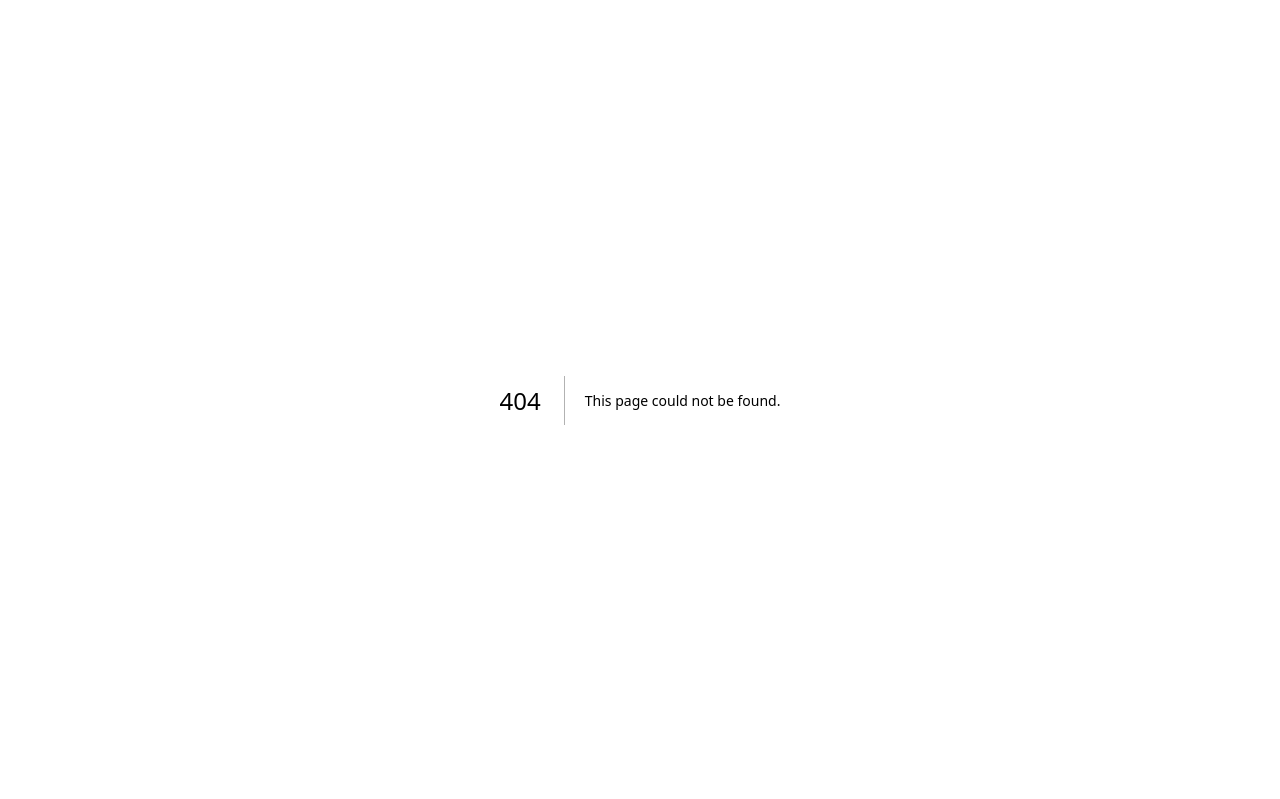
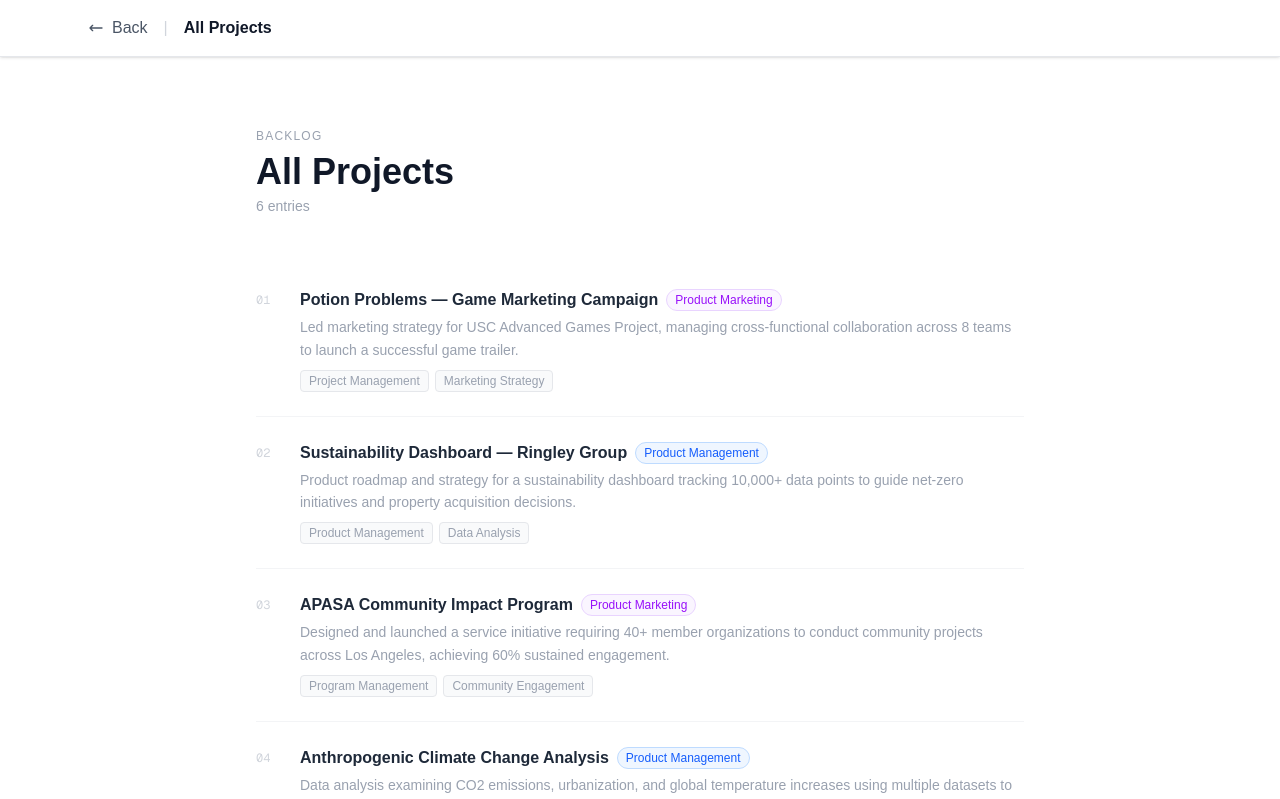
Before and after one commit to etonyao/etonyao.com, a Next.js app: page /projects in a window 1280 px wide. Before the commit this address had no page. Shown: the top 799 px of the page. Built offline with nearby package versions, Linux system fonts and the light colour scheme.

Commit message:
Add /projects backlog page and link ticker to it
Co-Authored-By: Claude Sonnet 4.6 <noreply@anthropic.com>

```diff
--- a/app/page.tsx
+++ b/app/page.tsx
@@ -368,10 +368,10 @@ export default function Home() {
             </div>
 
             {/* Subtle scrolling project ticker */}
-            <div className="mt-12 overflow-hidden relative">
+            <a href="/projects" className="block mt-12 overflow-hidden relative cursor-pointer group">
               <div className="absolute left-0 top-0 h-full w-16 bg-gradient-to-r from-white to-transparent z-10 pointer-events-none" />
               <div className="absolute right-0 top-0 h-full w-16 bg-gradient-to-l from-white to-transparent z-10 pointer-events-none" />
-              <div className="flex gap-8 animate-ticker whitespace-nowrap">
+              <div className="flex gap-8 animate-ticker whitespace-nowrap group-hover:[animation-play-state:paused]">
                 {[
                   'Potion Problems — Game Marketing Campaign',
                   'Sustainability Dashboard — Ringley Group',
@@ -391,7 +391,7 @@ export default function Home() {
                   </span>
                 ))}
               </div>
-            </div>
+            </a>
           </div>
         </section>
 
--- /dev/null
+++ b/app/projects/page.tsx
@@ -0,0 +1,101 @@
+const projects = [
+  {
+    title: 'Potion Problems — Game Marketing Campaign',
+    category: 'Product Marketing',
+    tags: ['Project Management', 'Marketing Strategy'],
+    description: 'Led marketing strategy for USC Advanced Games Project, managing cross-functional collaboration across 8 teams to launch a successful game trailer.',
+  },
+  {
+    title: 'Sustainability Dashboard — Ringley Group',
+    category: 'Product Management',
+    tags: ['Product Management', 'Data Analysis'],
+    description: 'Product roadmap and strategy for a sustainability dashboard tracking 10,000+ data points to guide net-zero initiatives and property acquisition decisions.',
+  },
+  {
+    title: 'APASA Community Impact Program',
+    category: 'Product Marketing',
+    tags: ['Program Management', 'Community Engagement'],
+    description: 'Designed and launched a service initiative requiring 40+ member organizations to conduct community projects across Los Angeles, achieving 60% sustained engagement.',
+  },
+  {
+    title: 'Anthropogenic Climate Change Analysis',
+    category: 'Product Management',
+    tags: ['Python', 'Data Analysis'],
+    description: 'Data analysis examining CO2 emissions, urbanization, and global temperature increases using multiple datasets to demonstrate human impact on climate change.',
+  },
+  {
+    title: 'Pokemon Stats ML Predictor',
+    category: 'Product Management',
+    tags: ['Machine Learning', 'Python'],
+    description: 'Neural network project to analyze Pokemon statistics and predict legendary status, featuring confusion matrix visualization and interactive prediction.',
+  },
+  {
+    title: 'Alongside AI — Peer Chat Feature PRD',
+    category: 'Product Management',
+    tags: ['Product Management', 'AI Integration'],
+    description: 'Product strategy for an AI-moderated anonymous peer-to-peer chat feature enabling students to practice interpersonal skills with mental health support.',
+  },
+];
+
+const categoryColor: Record<string, string> = {
+  'Product Management': 'bg-blue-50 text-blue-600 border-blue-200',
+  'Product Marketing': 'bg-purple-50 text-purple-600 border-purple-200',
+};
+
+export default function ProjectsBacklog() {
+  return (
+    <div className="min-h-screen bg-white">
+      <nav className="fixed top-0 w-full bg-white/80 backdrop-blur-xl border-b border-gray-200 z-40 shadow-sm">
+        <div className="max-w-6xl mx-auto px-6 py-4 flex items-center gap-4">
+          <a
+            href="/#projects"
+            className="flex items-center gap-2 text-gray-600 hover:text-gray-900 transition-colors font-medium"
+          >
+            <svg className="w-4 h-4" fill="none" stroke="currentColor" viewBox="0 0 24 24">
+              <path strokeLinecap="round" strokeLinejoin="round" strokeWidth={2} d="M7 16l-4-4m0 0l4-4m-4 4h18" />
+            </svg>
+            Back
+          </a>
+          <span className="text-gray-300">|</span>
+          <span className="text-gray-900 font-semibold">All Projects</span>
+        </div>
+      </nav>
+
+      <section className="pt-32 pb-12 px-6">
+        <div className="max-w-3xl mx-auto">
+          <p className="text-xs text-gray-400 uppercase tracking-widest mb-2 font-medium">Backlog</p>
+          <h1 className="text-4xl font-bold text-gray-900 mb-1">All Projects</h1>
+          <p className="text-gray-400 text-sm">{projects.length} entries</p>
+        </div>
+      </section>
+
+      <section className="px-6 pb-24">
+        <div className="max-w-3xl mx-auto divide-y divide-gray-100">
+          {projects.map((project, i) => (
+            <div key={i} className="py-6 flex gap-6 items-start group">
+              <span className="text-xs text-gray-300 font-mono mt-1 w-5 shrink-0">{String(i + 1).padStart(2, '0')}</span>
+              <div className="flex-1 min-w-0">
+                <div className="flex flex-wrap items-center gap-2 mb-1">
+                  <h2 className="text-base font-semibold text-gray-800 group-hover:text-gray-900 transition-colors">
+                    {project.title}
+                  </h2>
+                  <span className={`text-xs px-2 py-0.5 rounded-full border font-medium ${categoryColor[project.category]}`}>
+                    {project.category}
+                  </span>
+                </div>
+                <p className="text-sm text-gray-400 leading-relaxed mb-2">{project.description}</p>
+                <div className="flex flex-wrap gap-1.5">
+                  {project.tags.map((tag) => (
+                    <span key={tag} className="text-xs text-gray-400 bg-gray-50 border border-gray-200 px-2 py-0.5 rounded">
+                      {tag}
+                    </span>
+                  ))}
+                </div>
+              </div>
+            </div>
+          ))}
+        </div>
+      </section>
+    </div>
+  );
+}
```
